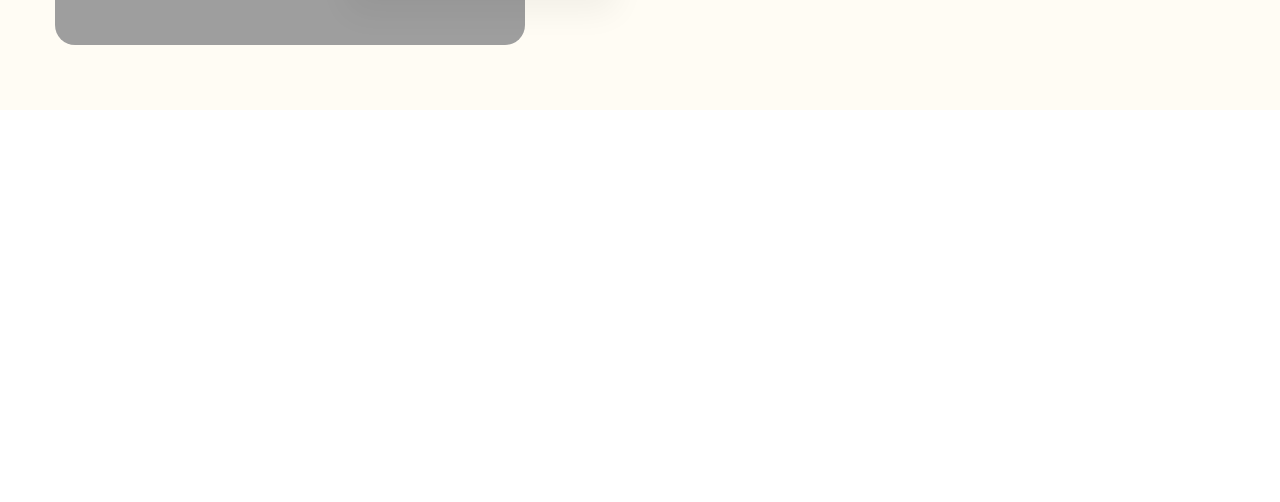
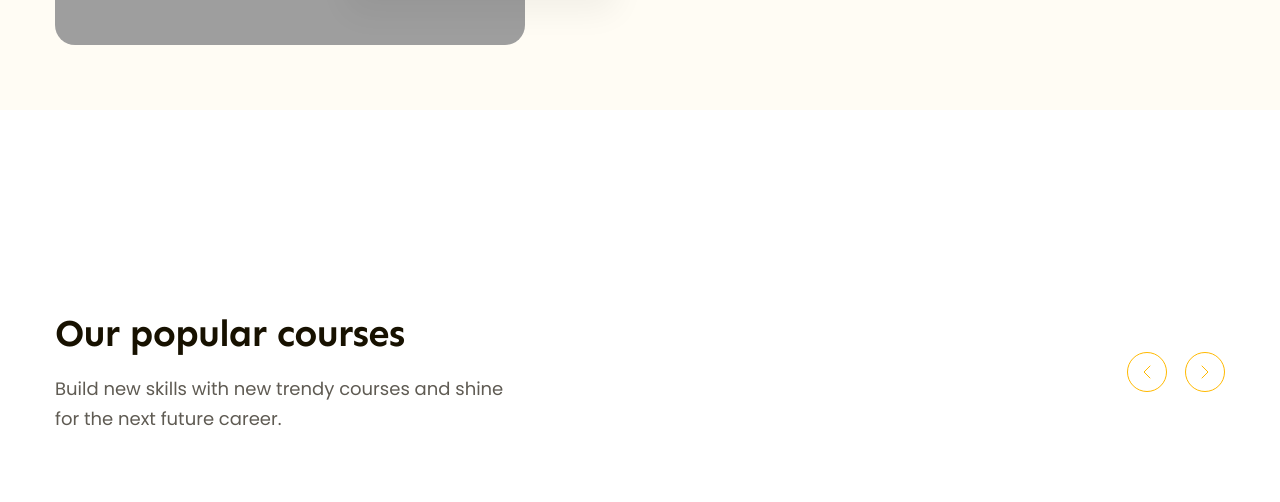
Before and after one commit to Kiimm0610/F8-htmlcss-project-02, a plain HTML site: page index.html in a window 1280 px wide. Shown: the part 790-1292 px from the top of the page. Drawn offline with Linux system fonts and the light colour scheme; grey boxes are pictures that could not be loaded.

Commit message:
Popular-1

```diff
--- a/assets/css/style.css
+++ b/assets/css/style.css
@@ -35,6 +35,23 @@ a {
 
 .btn:hover {
     opacity: 0.9;
+}
+
+.heading {
+    font-family: var(--font-heading);
+    font-weight: 700;
+    letter-spacing: -0.02em;
+    color: #171100;
+}
+
+.heading.lv1 {
+    font-size: 5.8rem;
+    line-height: 1.17;
+}
+
+.heading.lv2 {
+    font-size: 3.8rem;
+    line-height: 1.26;
 }
 
 .main-content {
@@ -183,15 +200,6 @@ a {
     padding: 64px 0 0 130px;
 }
 
-.hero .heading {
-    font-family: var(--font-heading);
-    font-weight: 700;
-    font-size: 5.8rem;
-    line-height: 1.17;
-    letter-spacing: -0.02em;
-    color: #171100;
-}
-
 .hero .desc {
     margin-top: 22px;
     font-size: 1.8rem;
@@ -251,3 +259,45 @@ a {
     line-height: 1.23;
     color: #171100;
 }
+/* ========= Popular ========== */
+.popular {
+    padding: 65px 0;
+    margin-top: 135px;
+}
+
+.popular-top {
+    display: flex;
+    align-items: center;
+    justify-content: space-between;
+}
+
+.popular-top .desc {
+    margin-top: 16px;
+    width: 458px;
+    font-size: 1.8rem;
+    line-height: 1.67;
+    color: #5f5b53;
+}
+
+.popular-top .controls {
+    display: flex;
+    gap: 18px;
+}
+
+.popular-top .control-btn {
+    display: flex;
+    align-items: center;
+    justify-content: center;
+    width: 40px;
+    height: 40px;
+    color: var(--primary-color);
+    border: 1px solid var(--primary-color);
+    border-radius: 50%;
+    background: transparent;
+}
+
+.popular-top .control-btn:hover {
+    color: #fff;
+    background: var(--primary-color);
+    cursor: pointer;
+}
--- a/index.html
+++ b/index.html
@@ -104,7 +104,7 @@
                         </div>
                         <!-- Hero-right -->
                         <div class="content-block">
-                            <h1 class="heading">
+                            <h1 class="heading lv1">
                                 Learn without limits and spread knowledge.
                             </h1>
                             <p class="desc">
@@ -135,6 +135,54 @@
                     </div>
                 </div>
             </div>
+            <!-- Popular -->
+            <div class="popular">
+                <div class="main-content">
+                    <div class="popular-top">
+                        <div class="info">
+                            <h2 class="heading lv2">Our popular courses</h2>
+                            <p class="desc">
+                                Build new skills with new trendy courses and
+                                shine for the next future career.
+                            </p>
+                        </div>
+                        <div class="controls">
+                            <button class="control-btn">
+                                <svg
+                                    width="8"
+                                    height="14"
+                                    viewBox="0 0 8 14"
+                                    fill="none"
+                                    xmlns="http://www.w3.org/2000/svg"
+                                >
+                                    <path
+                                        d="M7 1L1 7L7 13"
+                                        stroke="currentcolor"
+                                        stroke-linecap="round"
+                                        stroke-linejoin="round"
+                                    />
+                                </svg>
+                            </button>
+                            <button class="control-btn">
+                                <svg
+                                    width="8"
+                                    height="14"
+                                    viewBox="0 0 8 14"
+                                    fill="none"
+                                    xmlns="http://www.w3.org/2000/svg"
+                                >
+                                    <path
+                                        d="M1 1L7 7L1 13"
+                                        stroke="currentcolor"
+                                        stroke-linecap="round"
+                                        stroke-linejoin="round"
+                                    />
+                                </svg>
+                            </button>
+                        </div>
+                    </div>
+                </div>
+            </div>
         </main>
     </body>
 </html>
```
Also changed, not shown: assets/img/chervon-right.svg (added), assets/img/chevron-left.svg (added).
